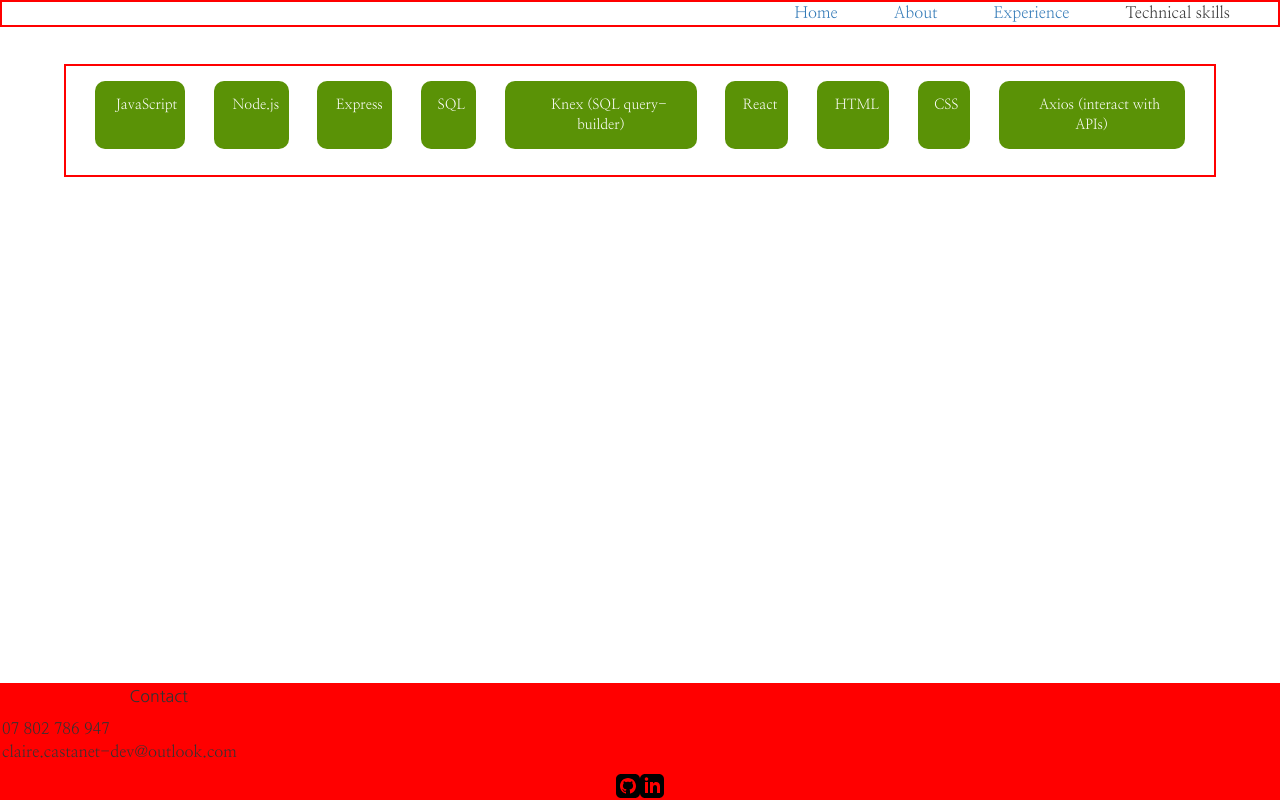
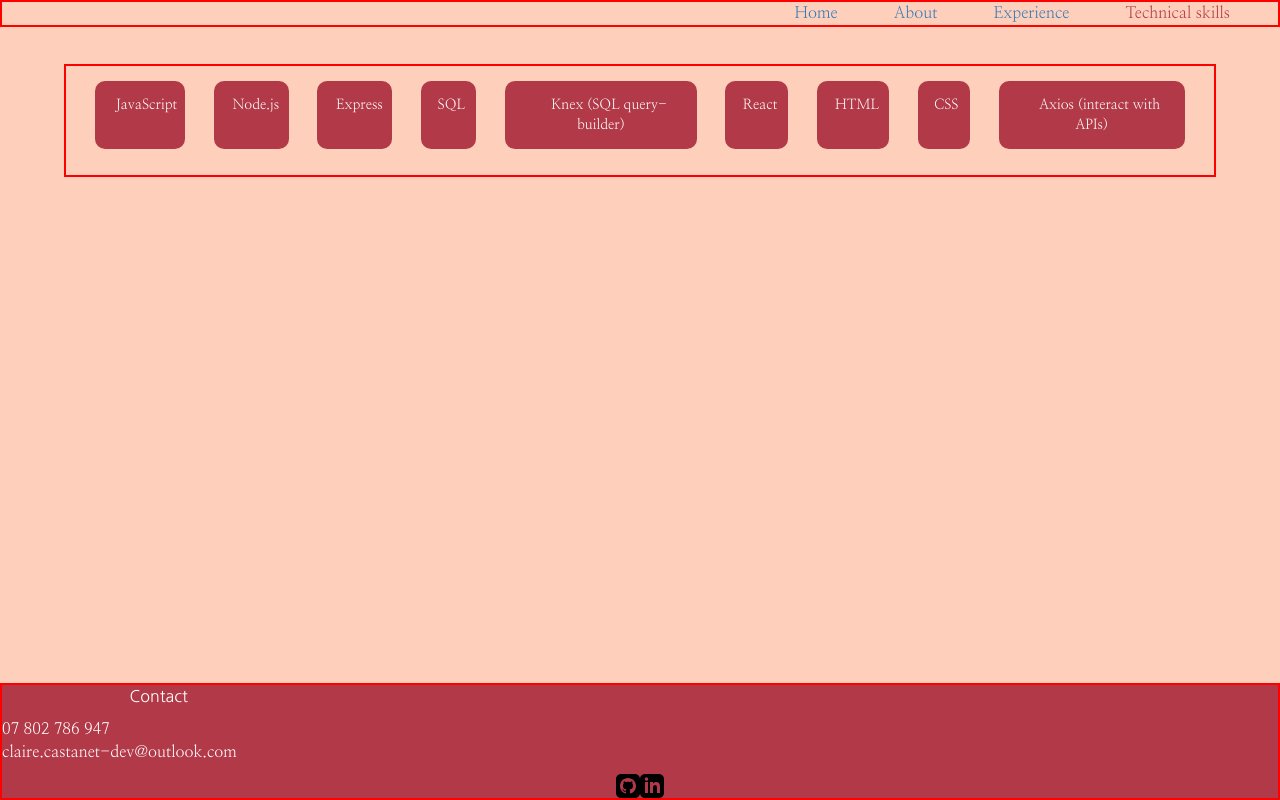
Before and after one commit to ClaireAdele/portfolio-work-react, a React (Create React App) app: page /technical_skills in a window 1280 px wide. Built offline with nearby package versions, Linux system fonts and the light colour scheme; the HTML template or start-up script is replaced by a standard one.

Commit message:
trying out some colours

```diff
--- a/src/App.css
+++ b/src/App.css
@@ -7,6 +7,7 @@
 /* Phone Screen Display */
 
 @media only screen and (max-width: 1023px) {
+
 
 html {
     scroll-behavior: smooth;
@@ -151,7 +152,6 @@ p {
     left: 0;
 }
 
-
 #homepage {
     border: 2px solid red;
     min-height: 100%;
@@ -168,6 +168,7 @@ p {
     padding: 2em 2em 2em 2em;
     max-width: 75% !important;
     max-height: auto;
+    border-radius: 50%;
 }
 
 #introduction {
@@ -189,6 +190,7 @@ p {
 
 html {
     scroll-behavior: smooth;
+    background-color: #fed0bb;
     /* background-image: url("./components/App-Children/pexels-min-an-1137532.jpg");
     background-repeat: no-repeat;
     background-size: cover;
@@ -203,6 +205,7 @@ p {
 
 #contact {
     font-family: "Nanum Myeongjo";
+    color: white;
     overflow: hidden;
     position: absolute;
     font-size: medium;
@@ -213,7 +216,7 @@ p {
     margin: 0px auto;
     right: 0px;
     left: 0px;
-    background-color: red;
+    background-color: #b23a48;
 }
 
 #navigation {
@@ -226,6 +229,7 @@ p {
     width: 100%;
     border: 2px;
     border: 2px solid red;
+    color: #b23a48;
 }
 
 .page-container {
@@ -302,7 +306,7 @@ p {
     font-family: "Nanum Myeongjo";
     padding: 1em 1em 1em 1em;
     margin-bottom: 1%;
-    background-color: rgb(90, 146, 6);
+    background-color: #b23a48;
     color: white;
     border-radius: 10px 10px 10px 10px;
 }
@@ -375,6 +379,7 @@ ul {
     border: 2px solid red;
     max-width: 30%;
     max-height: 30%;
+    border-radius: 50%;
 }
 
 #introduction {
--- a/src/components/App-Children/Home.js
+++ b/src/components/App-Children/Home.js
@@ -1,5 +1,5 @@
 import React from 'react'
-import devImg from './imgs/female developer 2-01.jpg'
+import devImg from './imgs/female developer 1-01.jpg'
 
 
 export default function Home() {
```
